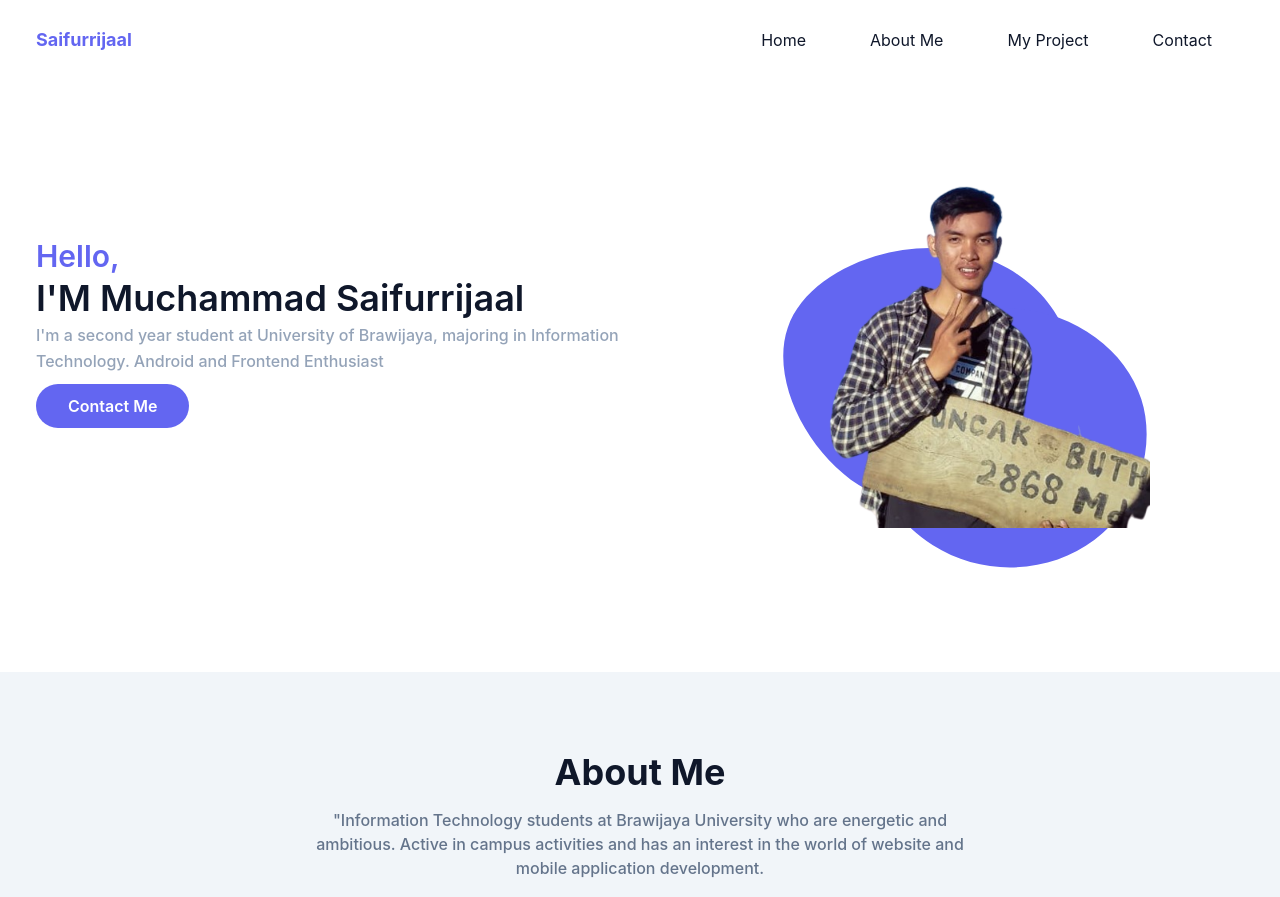
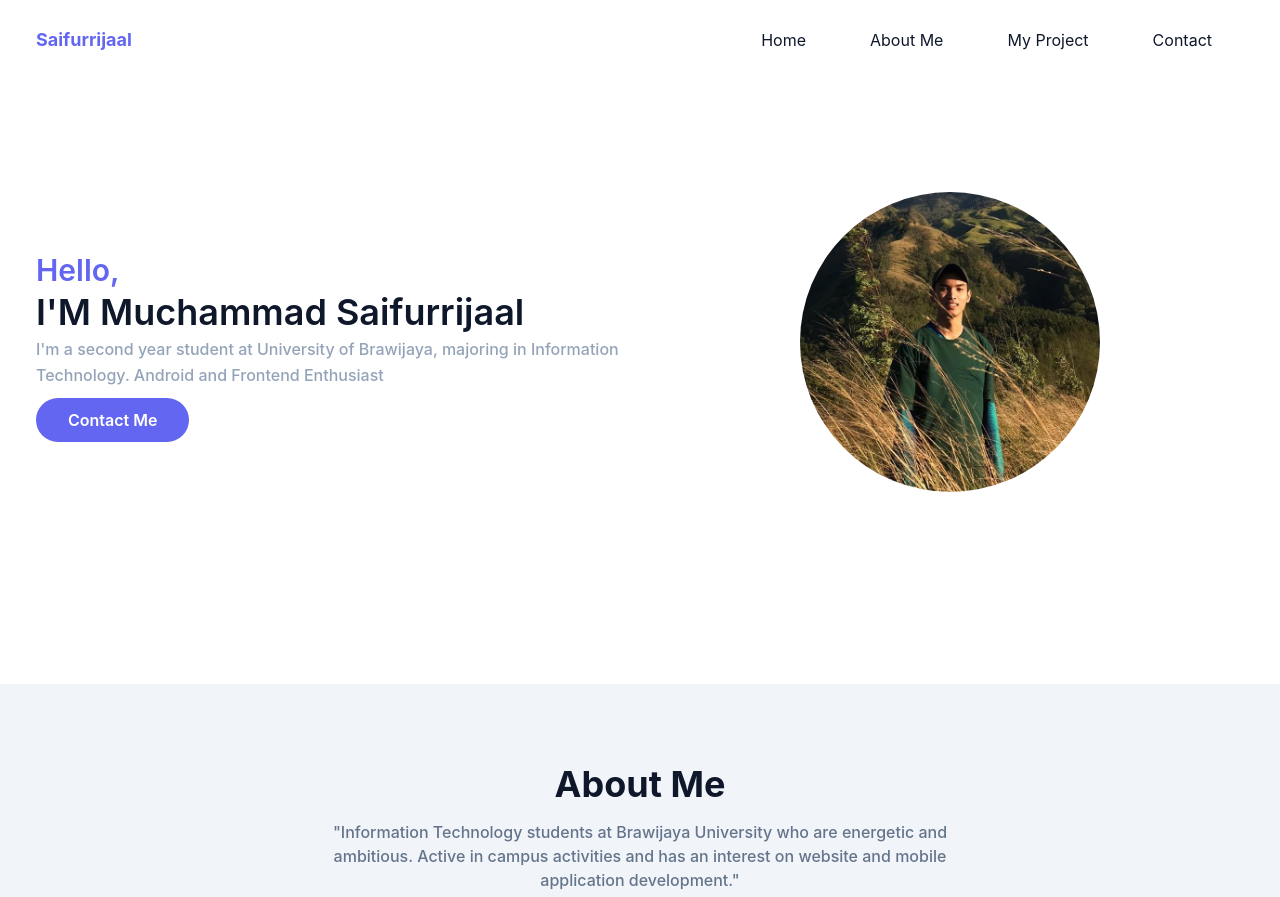
Before and after one commit to msaifurrijaal/msaifurrijaal.github.io, a website: page index.html in a window 1280 px wide. Shown: the top 897 px of the page. Drawn offline with Linux system fonts and the light colour scheme.

Commit message:
change hero image and update portofolio section

```diff
--- a/index.html
+++ b/index.html
@@ -47,7 +47,7 @@
     <!-- Navbar End -->
 
     <!-- Hero Start -->
-    <section id="home" class="pt-32 pb-36">
+    <section id="home" class="pt-48 pb-48">
         <div class="container">
             <div class="flex flex-wrap">
                 <div class="w-full self-center px-4 lg:w-1/2">
@@ -60,18 +60,8 @@
                 </div>
                 <div class="w-full self-end px-4 lg:w-1/2">
                     <div class="relative mt-10 lg:mt-0 lg:right-0">
-                        <img height="400" width="400" src="dist/img/rijaal.png" alt="Saifurrijaal"
-                        class="max-w-full mx-auto">
-                        <span class="absolute -bottom-[100px] -left-10 -z-10 left-1/2 -translate-x-1/2 md:scale-125">
-                            <svg width="400" height="500" viewBox="0 0 200 200" xmlns="http://www.w3.org/2000/svg">
-                                <path fill="#6366f1" d="M47,-15.6C53.3,4,45.4,27.8,28.2,40.8C10.9,53.9,-15.7,56.1,-36.5,42.8C-57.2,29.5,-72,0.6,-64.9,-20.1C-57.9,-40.8,-28.9,-53.3,-4.3,-51.9C20.4,-50.5,40.8,-35.2,47,-15.6Z" transform="translate(100 100)" />
-                              </svg>
-                        </span>
-                        <span class="hidden md:block absolute -bottom-[160px] right-3 -z-10 left-1/2 -translate-x-1/2 md:scale-125">
-                            <svg width="400" height="500" viewBox="0 0 200 200" xmlns="http://www.w3.org/2000/svg">
-                                <path fill="#6366f1" d="M47,-15.6C53.3,4,45.4,27.8,28.2,40.8C10.9,53.9,-15.7,56.1,-36.5,42.8C-57.2,29.5,-72,0.6,-64.9,-20.1C-57.9,-40.8,-28.9,-53.3,-4.3,-51.9C20.4,-50.5,40.8,-35.2,47,-15.6Z" transform="translate(100 100)" />
-                              </svg>
-                        </span>
+                        <img height="300" width="300" src="dist/img/rijal.jpg" alt="Saifurrijaal"
+                        class="max-w-full mx-auto rounded-full">
                     </div>
                 </div>
             </div>
@@ -86,8 +76,8 @@
             <div class="w-full px-4 flex justify-center">
                 <div class="mx-auto text-center mb-2">
                     <h2 class="font-bold text-dark text-4xl mb-4 sm:text-4xl md:text-4xl">About Me</h2>
-                    <p class="font-medium text-md text-scndark max-w-2xl">"Information Technology students at Brawijaya University who are energetic and ambitious. Active in campus
-                        activities and has an interest in the world of website and mobile application development.
+                    <p class="font-medium text-md text-scndark max-w-2xl">
+                        "Information Technology students at Brawijaya University who are energetic and ambitious. Active in campus activities and has an interest on website and mobile application development."
                     </p>
                 </div>
             </div>
@@ -151,10 +141,12 @@
                 </div>
                 <div class=" p-4 md:w-1/2">
                     <div class="rounded-md shadow-md overflow-hidden scale-75">
-                        <img src="dist/img/Screenshot (995).png" alt="" width="w-full" class="hover:scale-110 transition-all duration-500 cursor-pointer">
+                        <img src="dist/img/gamekuy.png" alt="" width="w-full" class="hover:scale-110 transition-all duration-500 cursor-pointer">
                     </div>
-                    <h3 class="font-semibold text-xl text-dark mb-3">Bolalob App</h3>
-                    <p class="font-medium text-base text-scndark">As a android Developer, <a href="" class="text-primary italic">goes to repository</a></p>
+                    <h3 class="font-semibold text-xl text-dark mb-3">GameKuy App</h3>
+                    <p class="font-medium text-base text-scndark">As a android Developer,
+                        <a href="https://github.com/msaifurrijaal/GameKuy" target="_blank" class="text-primary italic">goes to repository</a>
+                    </p>
                 </div>
             </div>
         </div>
```
Also changed, not shown: dist/img/Screenshot (995).png (deleted), dist/img/gamekuy.png (added), dist/img/rijal.jpg (added), dist/output.css.
